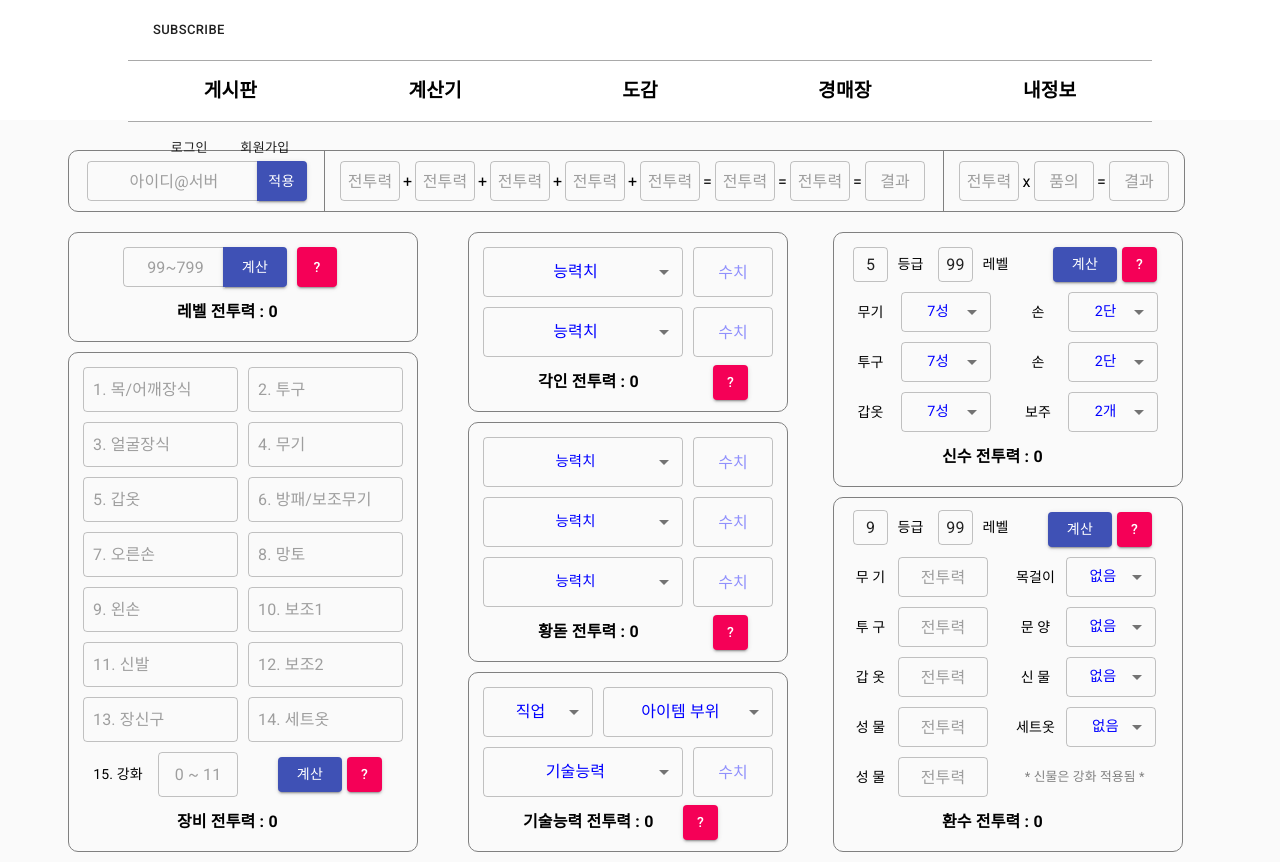
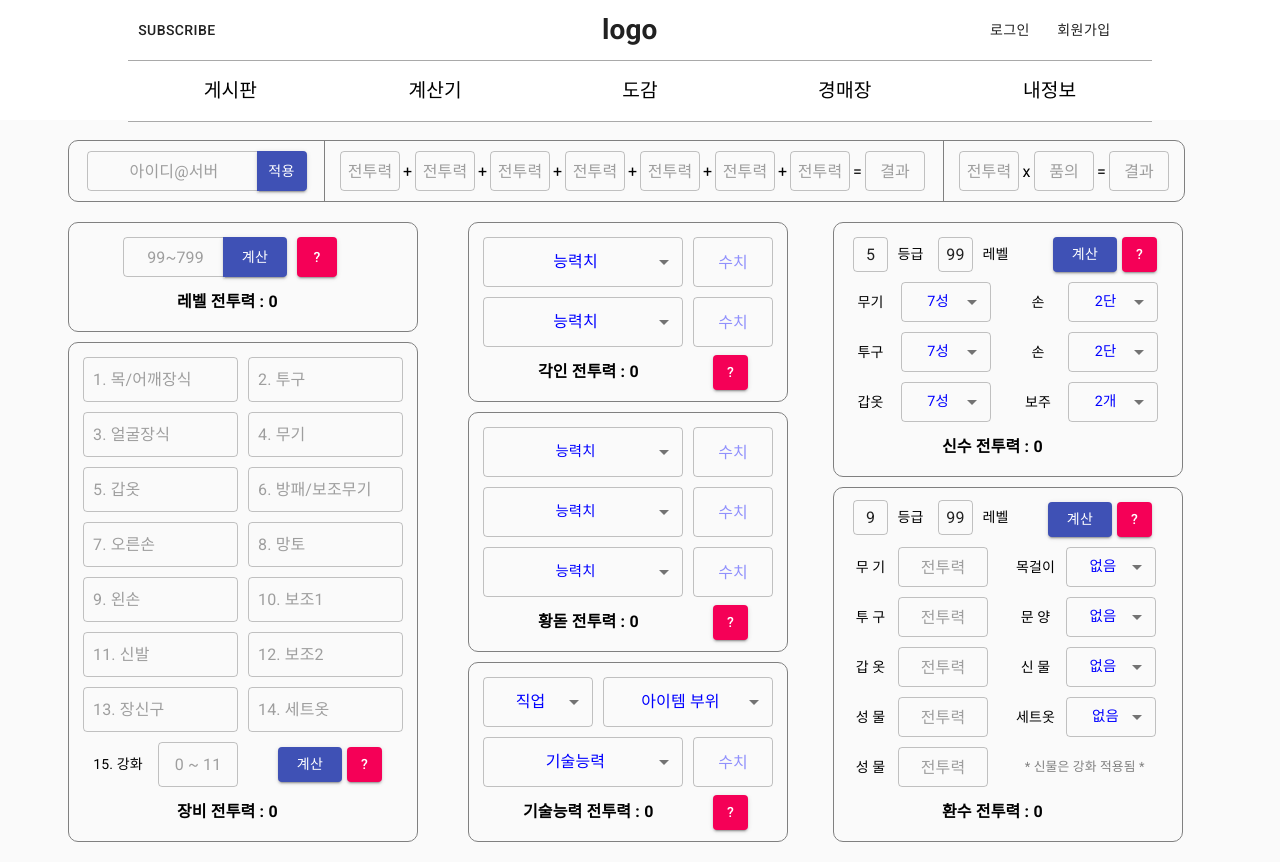
Before and after one commit to one-chance/baram, a React (Create React App) app: page /cal/power in a window 1280 px wide. Built offline with nearby package versions, Linux system fonts and the light colour scheme.

Commit message:
menu update

```diff
--- a/src/App.css
+++ b/src/App.css
@@ -36,3 +36,18 @@
     transform: rotate(360deg);
   }
 }
+
+@font-face {
+  font-family: "BMJUA";
+  src: url(/assets/fonts/BMJUA.ttf) format("truetype");
+}
+
+@font-face {
+  font-family: "BMDOHYEON";
+  src: url(/assets/fonts/BMDOHYEON.ttf) format("truetype");
+}
+
+@font-face {
+  font-family: "Youth";
+  src: url(/assets/fonts/Youth.ttf) format("truetype");
+}
--- a/src/components/Header/Header.tsx
+++ b/src/components/Header/Header.tsx
@@ -59,7 +59,6 @@ const useStyles = makeStyles((theme) => ({
       margin: "10px 0",
       textDecoration: "none",
       fontSize: "1.2rem",
-      fontWeight: "bold",
       color: "black",
     },
   },
@@ -89,6 +88,13 @@ const useStyles = makeStyles((theme) => ({
         backgroundColor: "lightgray",
       },
     },
+  },
+
+  btn: {
+    lineHeight: "30px",
+    margin: "15px 0",
+    padding: "0",
+    float: "left",
   },
 }));
 
@@ -158,7 +164,7 @@ export default function Header() {
         color="inherit"
         elevation={0}
         style={{
-          position: "-webkit-sticky",
+          position: "sticky",
           width: "100%",
           height: "120px",
           float: "left",
@@ -175,32 +181,28 @@ export default function Header() {
             textAlign: "center",
           }}
         >
-          <Button size="small" style={{ lineHeight: "52px", marginLeft: "20px", float: "left" }}>
-            Subscribe
-          </Button>
-
-          <h1 style={{ width: "860px", margin: "10px 0 10px 100px", float: "left" }}>logo</h1>
+          <div style={{ width: "8%", marginLeft: "1%", float: "left" }}>
+            <Button className={classes.btn}>Subscribe</Button>
+          </div>
+          <div style={{ width: "68%", marginLeft: "6% ", float: "left" }}>
+            <h1 style={{ margin: "10px 0" }}>logo</h1>
+          </div>
 
           {signInUserId ? (
-            <Button variant="outlined" size="small" onClick={_onLogoutUser}>
-              로그아웃
-            </Button>
+            <Container style={{ width: "17%", height: "60px", padding: "0", float: "left" }}>
+              <Button className={classes.btn} onClick={_onLogoutUser} style={{ marginRight: "5px" }}>
+                로그아웃
+              </Button>
+              <Button className={classes.btn} style={{ marginLeft: "5px", color: "blue" }} disabled>
+                아이디
+              </Button>
+            </Container>
           ) : (
-            <Container style={{ width: "200px", height: "60px", padding: "0", float: "left" }}>
-              <Button
-                variant="outlined"
-                size="small"
-                onClick={_onSignInOpen}
-                style={{ border: "0", lineHeight: "50px", marginRight: "5px" }}
-              >
+            <Container style={{ width: "17%", height: "60px", padding: "0", float: "left" }}>
+              <Button className={classes.btn} onClick={_onSignInOpen} style={{ marginRight: "5px" }}>
                 로그인
               </Button>
-              <Button
-                variant="outlined"
-                size="small"
-                onClick={_onMoveSignUp}
-                style={{ border: "0", lineHeight: "50px", marginLeft: "5px" }}
-              >
+              <Button className={classes.btn} onClick={_onMoveSignUp} style={{ marginLeft: "5px" }}>
                 회원가입
               </Button>
             </Container>
--- a/src/pages/Calculator/Power.tsx
+++ b/src/pages/Calculator/Power.tsx
@@ -165,7 +165,6 @@ export default function Power() {
   const classes = useStyles();
   const [open1, setOpen1] = React.useState(false);
   const [open2, setOpen2] = React.useState(false);
-  const [ready, setReady] = React.useState(false);
 
   const [level, setLevel] = useState<number>(0); // 레벨
   const [levelPower, setLevelPower] = useState<number>(0); // 레벨 전투력 (표기)
@@ -393,8 +392,6 @@ export default function Power() {
         }
         break;
     }
-
-    setGoldPower(gold7 + gold8 + gold9);
   };
 
   const calAnimal = () => {
@@ -471,7 +468,6 @@ export default function Power() {
   };
 
   const opening = (num: number) => {
-    if (ready === true) {
     switch (num) {
       case 1:
         setOpen1(true);
@@ -479,7 +475,6 @@ export default function Power() {
       case 2:
         setOpen2(true);
         break;
-      }
     }
   };
 
@@ -495,16 +490,19 @@ export default function Power() {
   };
 
   useEffect(() => {
-    setReady(true);
+    const calculating = () => {
+      setGoldPower(gold7 + gold8 + gold9);
+    };
+    calculating();
     // eslint-disable-next-line
-  }, []);
+  });
 
   return (
     <React.Fragment>
       <Container
         style={{
           width: "1117px",
-          margin: "10px 20px",
+          margin: "0 20px 10px 20px",
           padding: "0",
           float: "left",
           border: "1px solid gray",
@@ -561,9 +559,9 @@ export default function Power() {
           <TextField className={classes.powers} variant="outlined" placeholder="전투력" value={box4 || ""} />
           <Link className={classes.plus}>+</Link>
           <TextField className={classes.powers} variant="outlined" placeholder="전투력" value={box5 || ""} />
-          <Link className={classes.plus}>=</Link>
+          <Link className={classes.plus}>+</Link>
           <TextField className={classes.powers} variant="outlined" placeholder="전투력" value={box6 || ""} />
-          <Link className={classes.plus}>=</Link>
+          <Link className={classes.plus}>+</Link>
           <TextField className={classes.powers} variant="outlined" placeholder="전투력" value={box7 || ""} />
           <Link className={classes.plus}>=</Link>
           <TextField className={classes.powers} variant="outlined" placeholder="결과" value={box8 || ""} />
@@ -1146,7 +1144,7 @@ export default function Power() {
                 className={classes.btnTMI}
                 variant="contained"
                 color="secondary"
-                style={{ margin: "2.5px 0 2.5px 10px" }}
+                style={{ margin: "2.5px 0 2.5px 40px" }}
               >
                 ?
               </Button>
--- a/src/pages/Dictionary/PetItem.tsx
+++ b/src/pages/Dictionary/PetItem.tsx
@@ -96,18 +96,17 @@ export default function PetItem() {
       <Container
         component="div"
         style={{
-          width: "100%",
-          minWidth: "1200px",
+          width: "1120px",
           height: "140px",
-          margin: "20px 0",
-          padding: "0 20px",
+          margin: "20px 70px",
+          padding: "0",
           float: "left",
           border: "1px solid",
         }}
       >
         <Container
           component="div"
-          style={{ width: "62%", height: "140px", padding: "10px 0 10px 60px", float: "left" }}
+          style={{ width: "62%", height: "140px", padding: "10px 0 10px 30px", float: "left" }}
         >
           <Container component="div" style={{ width: "100%", height: "60px", padding: "0", float: "left" }}>
             <FormControl variant="standard" className={classes.selectBox}>
@@ -444,11 +443,11 @@ export default function PetItem() {
         </Container>
         <Container
           component="div"
-          style={{ width: "38%", height: "140px", padding: "10px 60px 10px 0", float: "left" }}
+          style={{ width: "38%", height: "140px", padding: "10px 30px 10px 0", float: "left" }}
         >
           <Link
             style={{
-              width: "100%",
+              width: "95%",
               color: "gray",
               marginTop: "15px",
               textDecoration: "none",
@@ -528,9 +527,6 @@ export default function PetItem() {
           <img src={baseUrlForPetItemImg + img2} alt="장비2" />
         </Container>
       </Container>
-      <div style={{ float: "left", height: "200px" }}>
-        <h6>123</h6>
-      </div>
     </React.Fragment>
   );
 }
```
Also changed, not shown: public/assets/fonts/Youth.ttf (added), 1 other file (tests, documents, lock files or other folders). Lines whose indentation alone changed are shown as unchanged.
